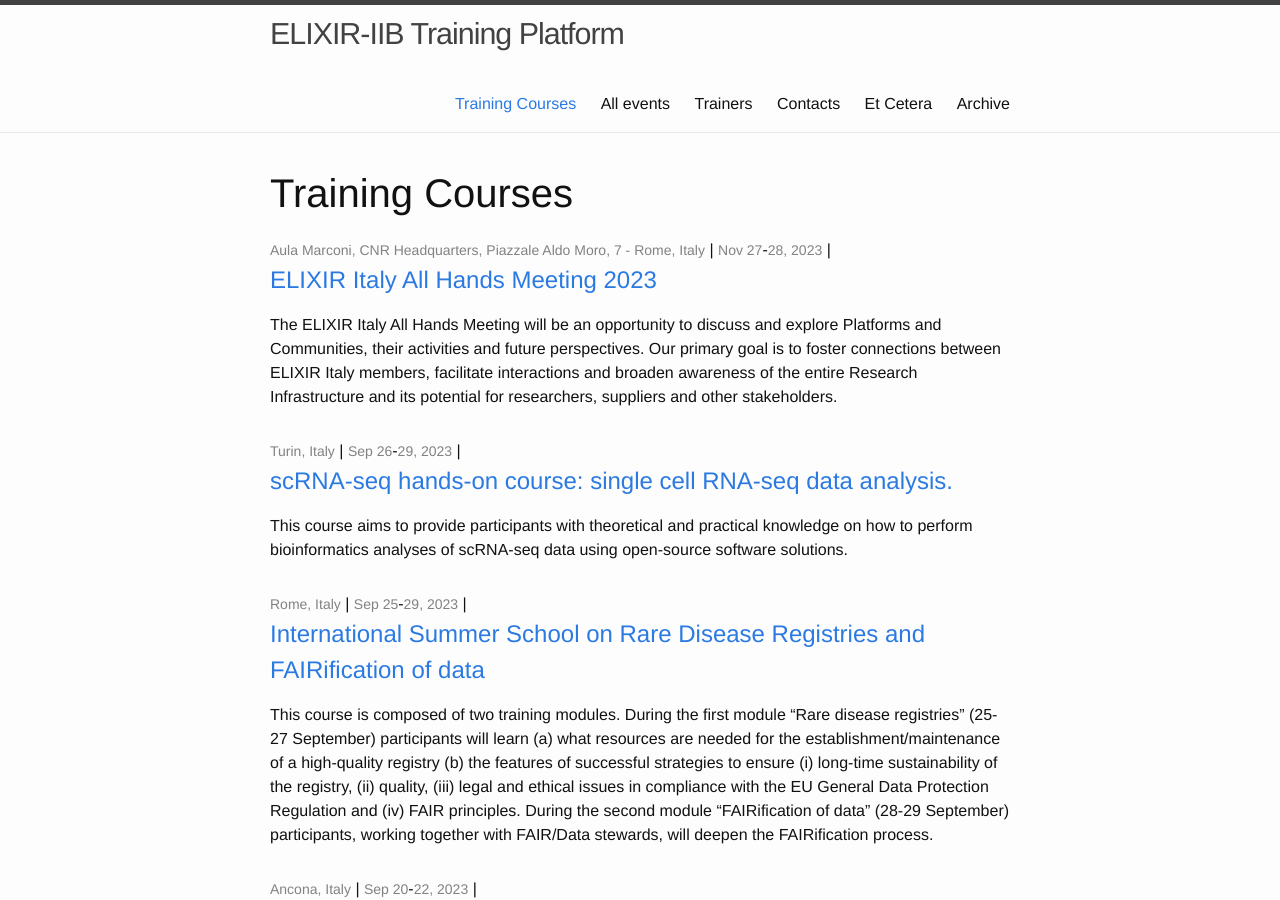
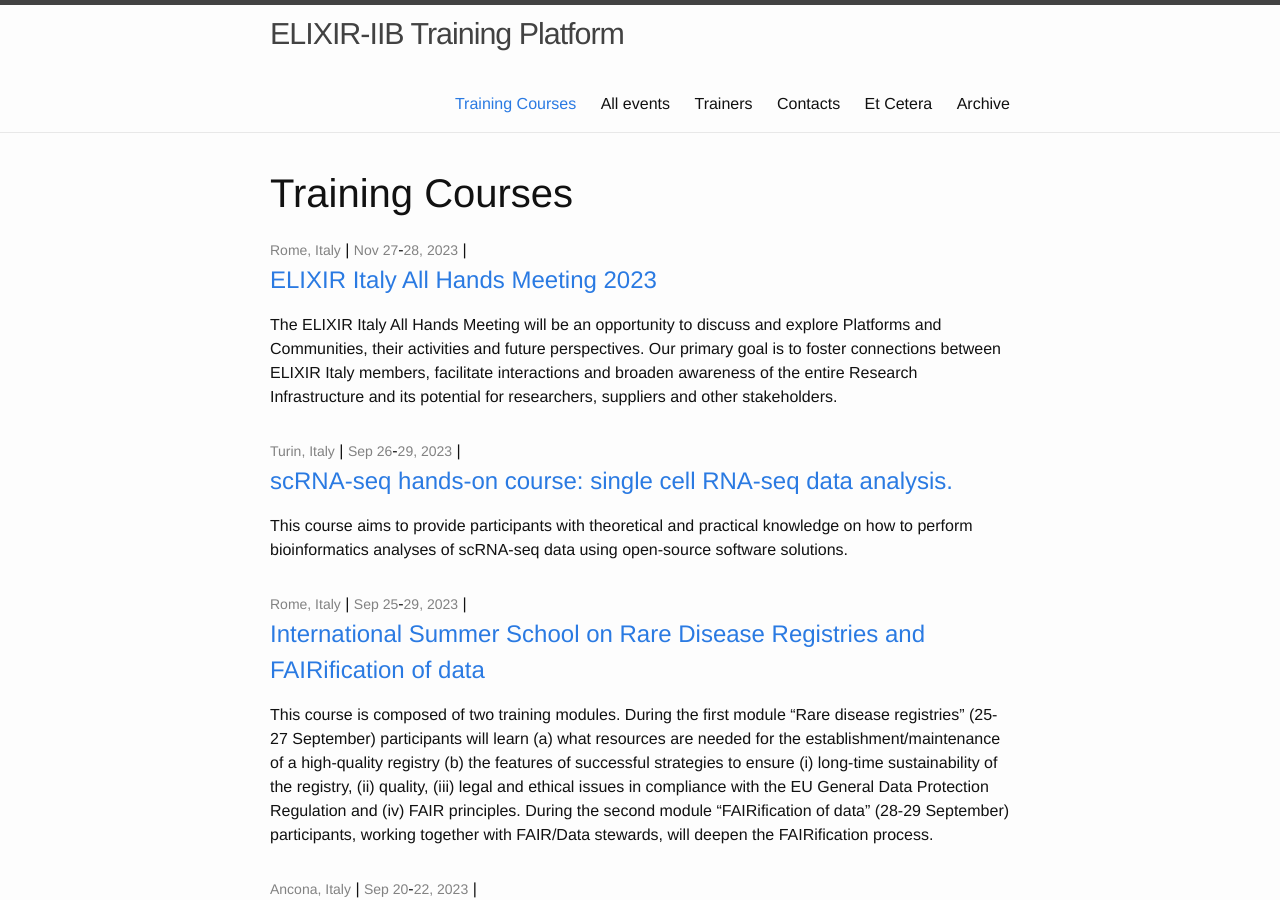
Before and after one commit to ELIXIR-IIB-training/website, a Jekyll site: the page built from courses/index.html, in a window 1280 px wide and 900 px high. Built offline with Jekyll 4.4.1, drawn with Linux system fonts in a browser that asks for light colours.

Commit message:
Update 2023-11-27-All_Hands_2023.md

```diff
--- a/_posts/2023-11-27-All_Hands_2023.md
+++ b/_posts/2023-11-27-All_Hands_2023.md
@@ -1,9 +1,9 @@
 ---
 layout: post
-title: ELIXIR Italy All Hands Meeting 2023
+title: "ELIXIR Italy All Hands Meeting 2023"
 date_start: 2023-11-27
 date_end: 2023-11-28
-venue: Aula Marconi, CNR Headquarters, Piazzale Aldo Moro, 7 - Rome, Italy
+venue: Rome, Italy
 description: The ELIXIR Italy All Hands Meeting will be an opportunity to discuss and explore Platforms and Communities, their activities and future perspectives. Our primary goal is to foster connections between ELIXIR Italy members, facilitate interactions and broaden awareness of the entire Research Infrastructure and its potential for researchers, suppliers and other stakeholders.
 ---
 
```
